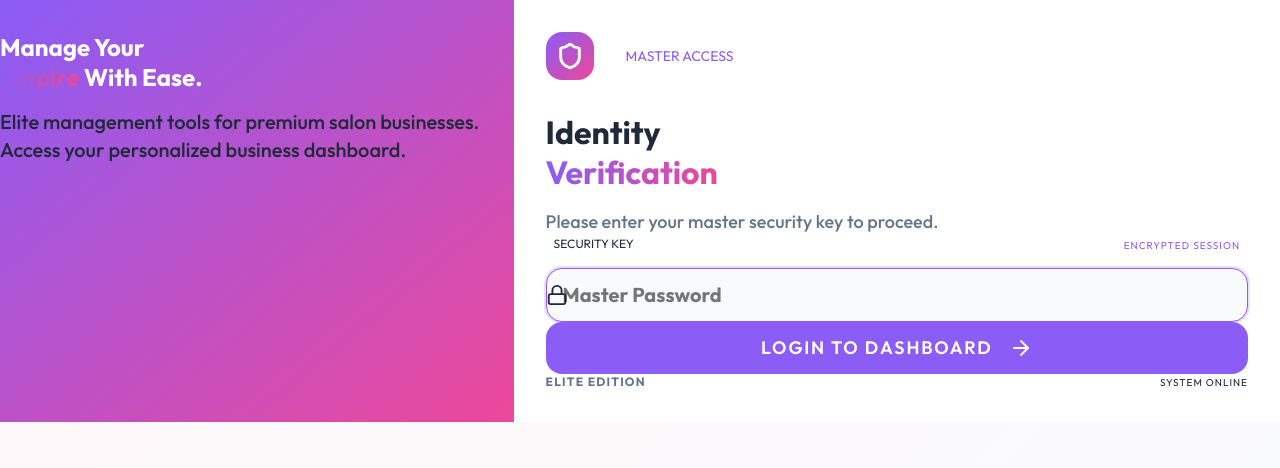
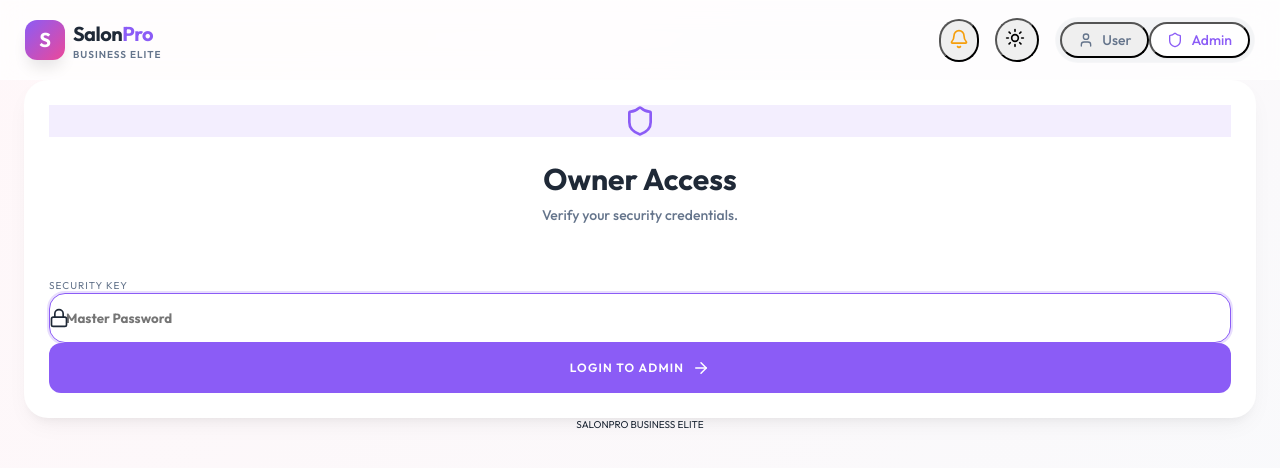
Before and after one commit to Deeva2601/SalonPro_Business_elite, a React (Vite) app: page / in a window 1280 px wide. Both pictures are taken after a click on the button "Admin". Shown: the top 468 px of the page. Built offline with nearby package versions, Linux system fonts and the light colour scheme.

Commit message:
Remove separate login page and integrate login as a card component

```diff
--- a/src/App.jsx
+++ b/src/App.jsx
@@ -9,15 +9,15 @@ import './App.css';
 const AppContent = () => {
   const { isAdminMode, isAuthenticated } = useApp();
 
-  if (isAdminMode && !isAuthenticated) {
-    return <Login />;
-  }
-
   return (
     <div className="app-wrapper">
       <Navbar />
       <main>
-        {isAdminMode ? <AdminDashboard /> : <CustomerApp />}
+        {isAdminMode ? (
+          isAuthenticated ? <AdminDashboard /> : <Login />
+        ) : (
+          <CustomerApp />
+        )}
       </main>
     </div>
   );
--- a/src/pages/Login.jsx
+++ b/src/pages/Login.jsx
@@ -19,77 +19,35 @@ const Login = () => {
   };
 
   return (
-    <div className="min-h-screen flex items-stretch bg-white dark:bg-gray-950 overflow-hidden">
-      {/* Left Side: Visual Experience */}
-      <div className="hidden lg:flex lg:w-1/2 relative overflow-hidden bg-gray-950">
-        <div className="absolute inset-0 bg-gradient-to-br from-gray-900 via-gray-950 to-black" />
-        <div className="absolute inset-0 opacity-10 bg-[url('https://www.transparenttextures.com/patterns/carbon-fibre.png')]" />
-
-        <div className="relative z-10 p-16 self-end w-full">
+    <div className="max-w-7xl mx-auto px-6 py-24 flex items-center justify-center">
       <motion.div
-            initial={{ opacity: 0, y: 30 }}
-            animate={{ opacity: 1, y: 0 }}
-            transition={{ duration: 0.8 }}
+        initial={{ opacity: 0, scale: 0.95 }}
+        animate={{ opacity: 1, scale: 1 }}
+        className="max-w-md w-full"
       >
-            <div className="w-16 h-1 bg-primary mb-8" />
-            <h2 className="text-5xl font-black text-white mb-4 tracking-tighter leading-tight">
-              Manage Your <br />
-              <span className="text-gradient">Empire</span> With Ease.
-            </h2>
-            <p className="text-xl text-gray-300 font-medium max-w-md">
-              Elite management tools for premium salon businesses. Access your personalized business dashboard.
-            </p>
-          </motion.div>
+        <div className="card p-10 bg-white dark:bg-gray-900 shadow-2xl border-gray-100 dark:border-gray-800 rounded-[2.5rem]">
+          <div className="mb-12 text-center">
+            <div className="w-16 h-16 bg-primary/10 rounded-3xl flex items-center justify-center text-primary mx-auto mb-6 shadow-inner">
+              <Shield size={32} />
             </div>
+            <h1 className="text-3xl font-black tracking-tighter mb-2">Owner Access</h1>
+            <p className="text-sm text-text-muted font-medium">Verify your security credentials.</p>
           </div>
 
-      {/* Right Side: Login Form */}
-      <div className="w-full lg:w-1/2 flex flex-col items-center justify-center p-8 md:p-24 relative bg-white dark:bg-gray-950">
-        <motion.div
-          initial={{ opacity: 0, y: 40 }}
-          animate={{ opacity: 1, y: 0 }}
-          transition={{ duration: 0.6, delay: 0.2 }}
-          className="max-w-md w-full -mt-20 lg:-mt-32"
-        >
-          <div className="mb-16">
-            <div className="flex items-center gap-4 mb-8">
-              <div className="w-12 h-12 bg-gradient-to-br from-primary to-secondary rounded-2xl flex items-center justify-center text-white shadow-xl shadow-primary/20">
-                <Shield size={28} strokeWidth={2.5} />
-              </div>
-              <div className="h-8 w-[2px] bg-gray-200 dark:bg-gray-800" />
-              <span className="text-sm font-black uppercase tracking-[0.4em] text-primary">Master Access</span>
-            </div>
-
-            <h1 className="text-5xl font-black tracking-tighter mb-4 text-gray-900 dark:text-white leading-none">
-              Identity <br />
-              <span className="text-gradient">Verification</span>
-            </h1>
-            <p className="text-lg text-text-muted font-medium">Please enter your master security key to proceed.</p>
-          </div>
-
-          <form onSubmit={handleSubmit} className="space-y-10">
-            <div className="space-y-4">
-              <div className="flex justify-between items-end px-2">
-                <label className="text-xs font-black uppercase tracking-[0.2em] text-gray-400">Security Key</label>
-                <div className="flex items-center gap-1.5">
-                  <div className="w-1.5 h-1.5 rounded-full bg-primary animate-pulse" />
-                  <span className="text-[10px] font-black text-primary tracking-widest uppercase">Encrypted Session</span>
-                </div>
-              </div>
+          <form onSubmit={handleSubmit} className="space-y-8">
+            <div className="space-y-2">
+              <label className="text-[10px] font-black uppercase tracking-widest text-text-muted ml-2">Security Key</label>
               <div className="relative group">
-                <div className="absolute -inset-1 bg-gradient-to-r from-primary to-secondary rounded-[2rem] blur opacity-10 group-focus-within:opacity-25 transition duration-500" />
-                <div className="relative">
-                  <Lock className={`absolute left-5 top-1/2 -translate-y-1/2 transition-colors duration-300 ${error ? 'text-red-500' : 'text-gray-400 group-focus-within:text-primary'}`} size={22} />
+                <Lock className="absolute left-5 top-1/2 -translate-y-1/2 text-gray-400 group-focus-within:text-primary transition-colors" size={20} />
                 <input
                   type="password"
                   placeholder="Master Password"
-                    className={`pl-14 pr-6 py-6 w-full text-xl font-bold rounded-[2rem] transition-all duration-300 outline-none ${error ? 'border-red-500 bg-red-50/20 text-red-600' : 'bg-gray-50 dark:bg-gray-900/50 border-2 border-transparent focus:border-primary/30 focus:bg-white dark:focus:bg-gray-900 text-gray-900 dark:text-white shadow-inner'}`}
+                  className={`pl-14 pr-6 py-4 w-full font-bold rounded-2xl border-2 transition-all ${error ? 'border-red-500 bg-red-50/10' : 'border-gray-50 dark:border-gray-800 focus:border-primary/20'}`}
                   value={password}
                   onChange={(e) => setPassword(e.target.value)}
                   autoFocus
                   required
                 />
-                </div>
               </div>
             </div>
 
@@ -98,28 +56,23 @@ const Login = () => {
                 <motion.div
                   initial={{ opacity: 0, y: -10 }}
                   animate={{ opacity: 1, y: 0 }}
-                  exit={{ opacity: 0, y: -10 }}
-                  className="bg-red-500/10 border border-red-500/20 rounded-2xl p-4 flex items-center gap-3 text-red-500 font-bold text-sm"
+                  className="p-4 bg-red-500/10 text-red-500 rounded-xl text-xs font-bold flex items-center gap-2"
                 >
-                  <AlertCircle size={20} /> Access Denied. Verify your credentials.
+                  <AlertCircle size={16} /> Authentication failed. Please try again.
                 </motion.div>
               )}
             </AnimatePresence>
 
-            <button type="submit" className="w-full btn btn-primary py-5 text-lg font-black tracking-widest uppercase flex items-center justify-center gap-4 group rounded-2xl shadow-2xl shadow-primary/40 active:scale-95 transition-all">
-              Login To Dashboard <ArrowRight size={24} className="group-hover:translate-x-2 transition-transform duration-300" />
+            <button type="submit" className="w-full btn btn-primary py-4 text-xs font-black uppercase tracking-widest flex items-center justify-center gap-3 rounded-xl shadow-xl shadow-primary/20 group">
+              Login to Admin <ArrowRight size={18} className="group-hover:translate-x-1 transition-transform" />
             </button>
           </form>
+        </div>
 
-          <div className="mt-16 pt-8 border-t border-gray-100 dark:border-gray-800 flex justify-between items-center">
-            <p className="text-xs text-text-muted font-bold tracking-widest uppercase">Elite Edition</p>
-            <div className="flex gap-2">
-              <div className="w-2 h-2 rounded-full bg-green-500 animate-pulse" />
-              <span className="text-[10px] text-green-500 font-black tracking-widest uppercase">System Online</span>
-            </div>
+        <div className="mt-8 text-center">
+          <p className="text-[10px] font-black uppercase tracking-[0.3em] text-gray-400">SalonPro Business Elite</p>
         </div>
       </motion.div>
-      </div>
     </div>
   );
 };
```
Lines whose indentation alone changed are shown as unchanged.
